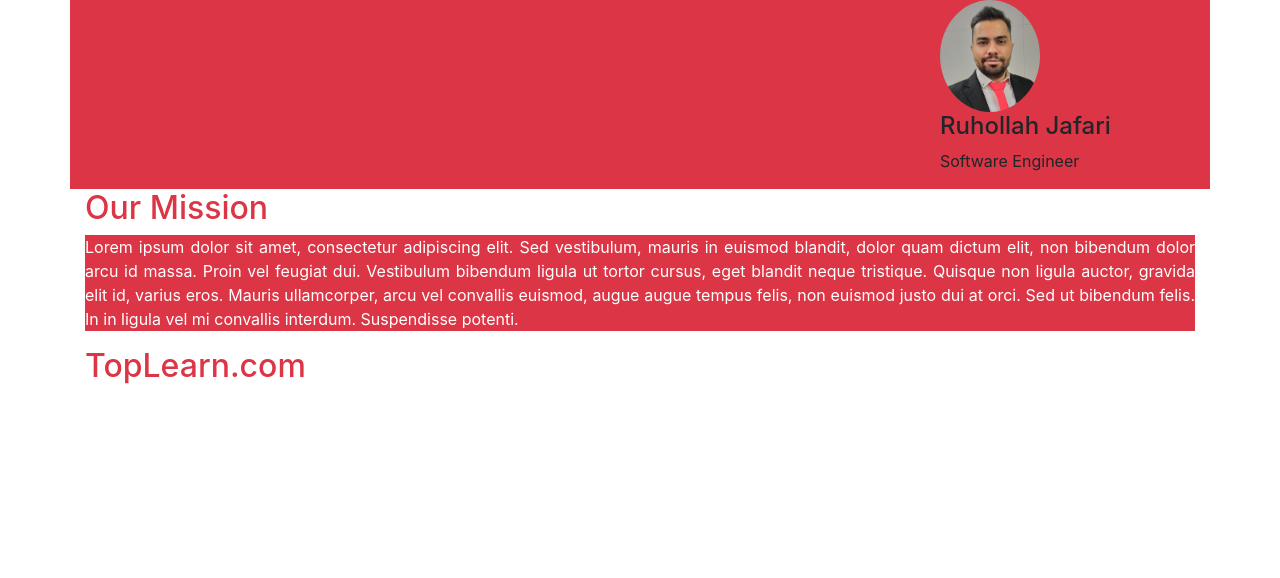
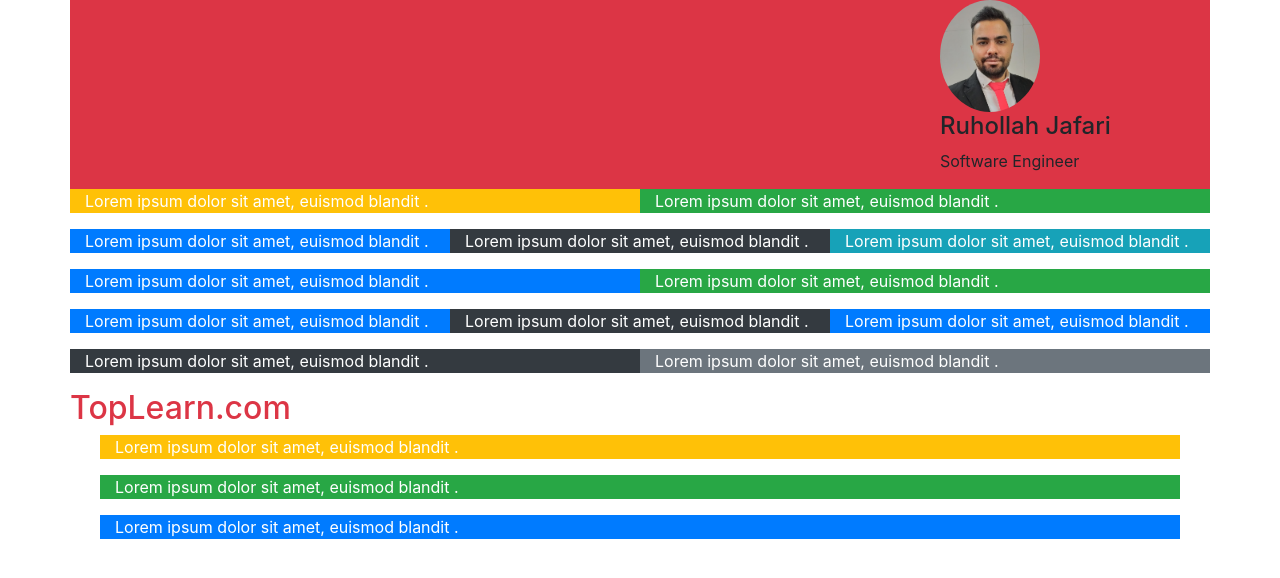
Before and after one commit to ruhollahjafari1994/Portfolio, a plain HTML site: page Index.html in a window 1280 px wide. Shown: the top 578 px of the page. Drawn offline with Linux system fonts and the light colour scheme.

Commit message:
Learning09

```diff
--- a/Index.html
+++ b/Index.html
@@ -13,23 +13,85 @@
     <div class="container">
         <div class="row bg-danger">
             <section class="col-sm-4 offset-sm-8  offset-md-9 offset-xs-12 offset-lg-12">
-                <img src="/img/Ruhollah-Jafari.jpg" style="width: 100px;" class="img-fluid rounded-circle" >
+                <img src="/img/Ruhollah-Jafari.jpg" style="width: 100px;" class="img-fluid rounded-circle">
                 <h4>Ruhollah Jafari</h4>
                 <p>Software Engineer</p>
             </section>
 
         </div>
-       <h2 class="text-danger">Our Mission</h2>
-       <p class="bg-danger text-white text-justify">
-        Lorem ipsum dolor sit amet, consectetur adipiscing elit. Sed vestibulum, mauris in euismod blandit, dolor quam dictum elit, non bibendum dolor arcu id massa. Proin vel feugiat dui. Vestibulum bibendum ligula ut tortor cursus, eget blandit neque tristique. Quisque non ligula auctor, gravida elit id, varius eros. Mauris ullamcorper, arcu vel convallis euismod, augue augue tempus felis, non euismod justo dui at orci. Sed ut bibendum felis. In in ligula vel mi convallis interdum. Suspendisse potenti.
-       </p>
-       <h2 style="color: var(--danger);">TopLearn.com</h2>
+        <div class="row">
+
+            <p class="bg-warning text-white text-justify col-sm-6">
+                Lorem ipsum dolor sit amet, euismod blandit
+                .
+            </p>
+            <p class="bg-success text-white text-justify col-sm-6">
+                Lorem ipsum dolor sit amet, euismod blandit
+                .
+            </p>
+            <p class="bg-primary text-white text-justify col-sm-4">
+                Lorem ipsum dolor sit amet, euismod blandit
+                .
+            </p>
+            <p class="bg-dark text-white text-justify col-sm-4">
+                Lorem ipsum dolor sit amet, euismod blandit
+                .
+            </p>
+            <p class="bg-info text-white text-justify col-sm-4">
+                Lorem ipsum dolor sit amet, euismod blandit
+                .
+            </p>
+            <p class="bg-primary text-white text-justify col-sm-6">
+                Lorem ipsum dolor sit amet, euismod blandit
+                .
+            </p>
+            <p class="bg-success text-white text-justify col-sm-6">
+                Lorem ipsum dolor sit amet, euismod blandit
+                .
+            </p>
+            <p class="bg-primary text-white text-justify col-sm-4">
+                Lorem ipsum dolor sit amet, euismod blandit
+                .
+            </p>
+            <p class="bg-dark text-white text-justify col-sm-4">
+                Lorem ipsum dolor sit amet, euismod blandit
+                .
+            </p>
+            <p class="bg-primary text-white text-justify col-sm-4">
+                Lorem ipsum dolor sit amet, euismod blandit
+                .
+            </p>
+            <p class="bg-dark text-white text-justify col-sm-6">
+                Lorem ipsum dolor sit amet, euismod blandit
+                .
+            </p>
+            <p class="bg-secondary text-white text-justify col-sm-6">
+                Lorem ipsum dolor sit amet, euismod blandit
+                .
+            </p>
+            <h2 style="color: var(--danger);">TopLearn.com</h2>
+        </div>
+
+
+            <div class="container">
+                <p class="bg-warning text-white text-justify col">
+                    Lorem ipsum dolor sit amet, euismod blandit
+                    .
+                </p>
+                <p class="bg-success text-white text-justify col">
+                    Lorem ipsum dolor sit amet, euismod blandit
+                    .
+                </p>
+                <p class="bg-primary text-white text-justify col">
+                    Lorem ipsum dolor sit amet, euismod blandit
+                    .
+                </p>
+            </div>
+    </div>
     </div>
 
+</body>
+<script src="js/jquery-3.3.1.min.js" />
+<script src="js/bootstrap.min.js" />
 
-
-
-</body>
-<script src="js/jquery-3.3.1.min.js"/>
-<script src="js/bootstrap.min.js" />
 </html>
```
